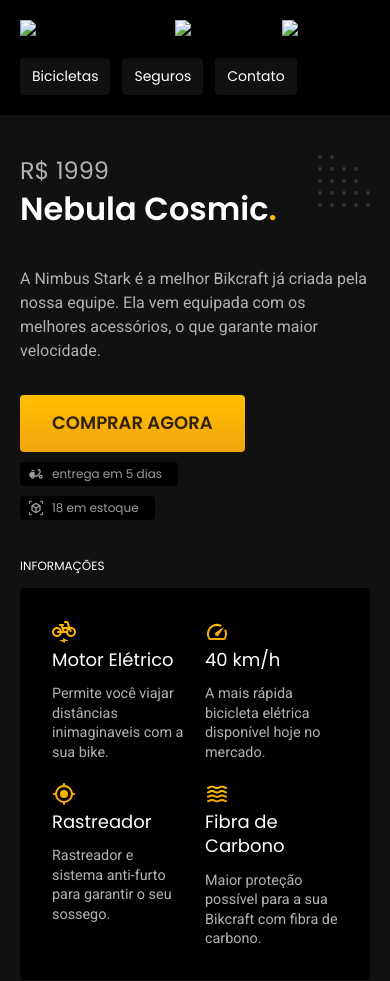
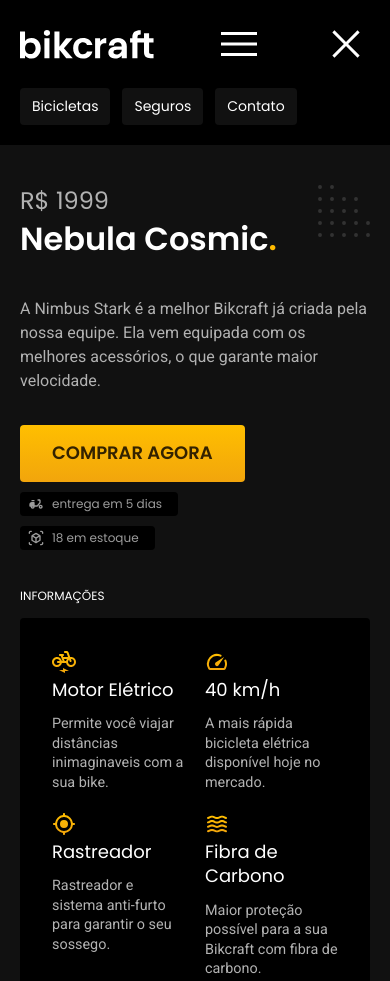
Before and after one commit to AdysonVieira/bikcraft, a plain HTML site: page bicicletas/nebula.html in a window 390 px wide. Shown: the top 981 px of the page. Drawn offline with Linux system fonts and the light colour scheme.

Commit message:
primeira solução de menu mobile

```diff
--- a/bicicletas/nebula.html
+++ b/bicicletas/nebula.html
@@ -19,16 +19,16 @@
     <header class="header-bg">
         <div class="header">
             <!-- logomarca -->
-            <a href="./"><img src="img/bikcraft.svg" alt="logo Bikcraft"></a>
+            <a href="./"><img src="../img/bikcraft.svg" alt="logo Bikcraft"></a>
 
-            <buttom class="open-menu"><img src="img/icones/menu.svg" alt="menu"></buttom>
-            <buttom class="close-menu"><img src="img/icones/close.svg" alt="close menu"></buttom>
+            <buttom class="open-menu"><img src="../img/icones/menu.svg" alt="menu"></buttom>
+            <buttom class="close-menu"><img src="../img/icones/close.svg" alt="close menu"></buttom>
             <!-- navegação -->
             <nav aria-label="primária">
                 <ul class="header-menu">
-                    <li><a href="./bicicletas.html">Bicicletas</a></li>
-                    <li><a href="./seguros.html">Seguros</a></li>
-                    <li><a href="./contato.html">Contato</a></li>
+                    <li><a href="../bicicletas.html">Bicicletas</a></li>
+                    <li><a href="../seguros.html">Seguros</a></li>
+                    <li><a href="../contato.html">Contato</a></li>
                 </ul>
             </nav>
 
```
Also changed, not shown: bicicletas/magic.html (+6 -6 lines), bicicletas/nimbus.html (+6 -6 lines).
